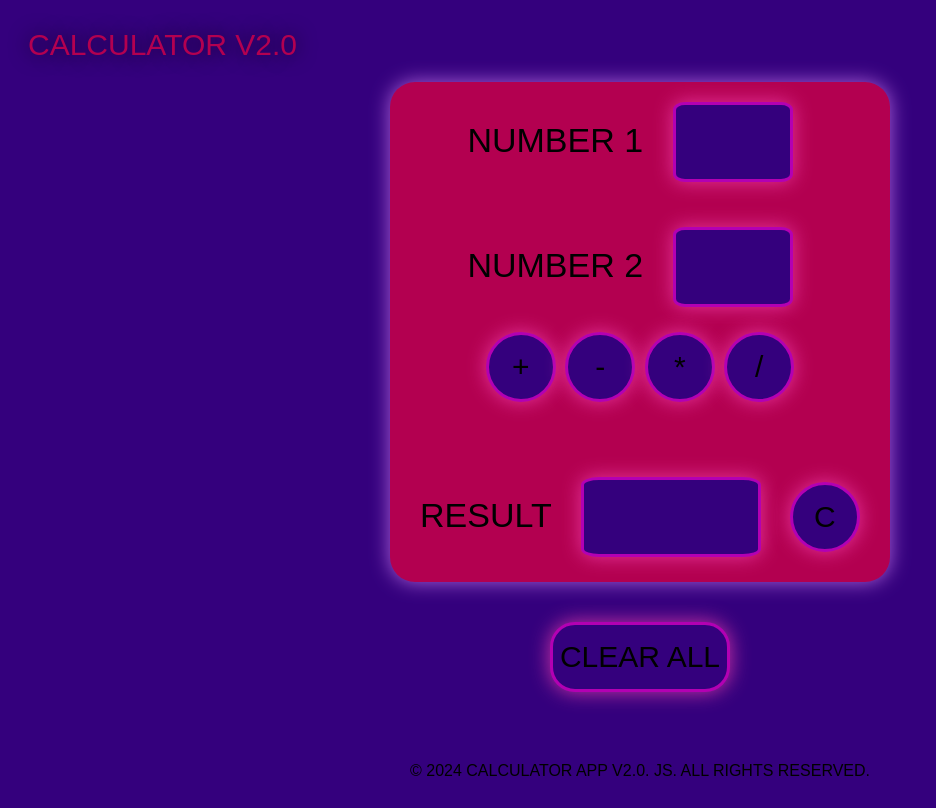
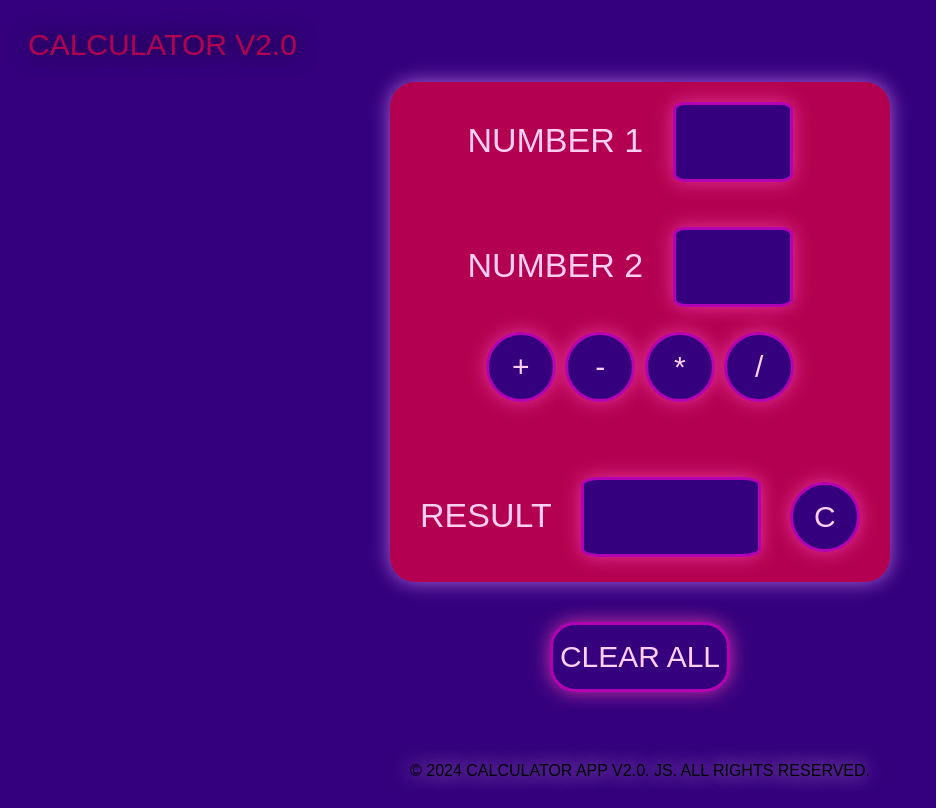
Before and after one commit to JoannaStochaj/Calculator_app_v2.0, a plain HTML site: page index.html in a window 1280 px wide. Shown: the whole page, without its empty margins (0-936 px from the left). Drawn offline with Linux system fonts and the light colour scheme; a web font is replaced by a local one.

Commit message:
changing colors

```diff
--- a/style.css
+++ b/style.css
@@ -113,6 +113,7 @@ input[type="number"] {
 
 input {
   outline: none;
+  color: rgb(255, 206, 243);
 }
 
 .numbers,
@@ -121,6 +122,7 @@ input {
   text-align: center;
   flex: 1;
   min-width: 200px;
+  color: rgb(255, 206, 243);
 }
 
 @media screen and (max-width: 600px) {
@@ -141,6 +143,7 @@ footer {
   text-align: center;
   padding: 20px;
   margin-top: 50px;
+  text-shadow: 0 0 20px rgb(255, 206, 243);
 }
 
 .container.visible {
```
